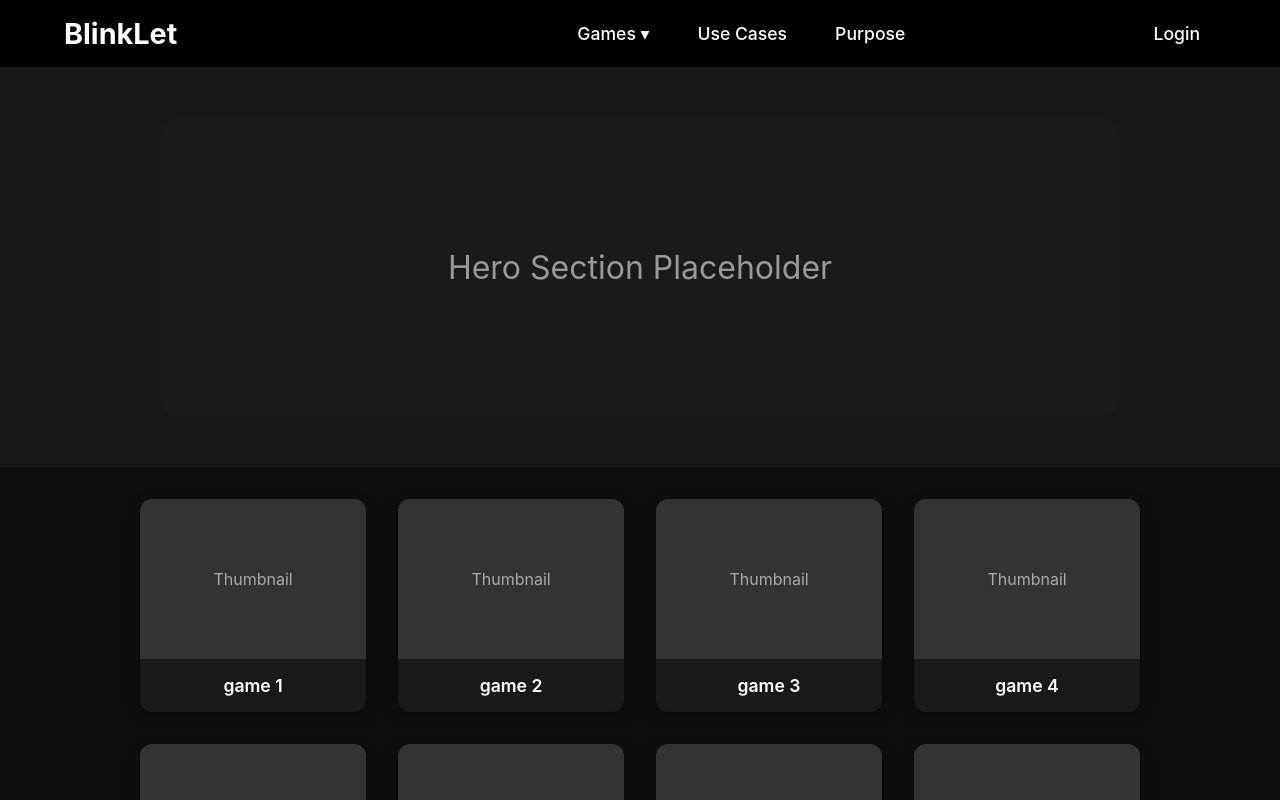
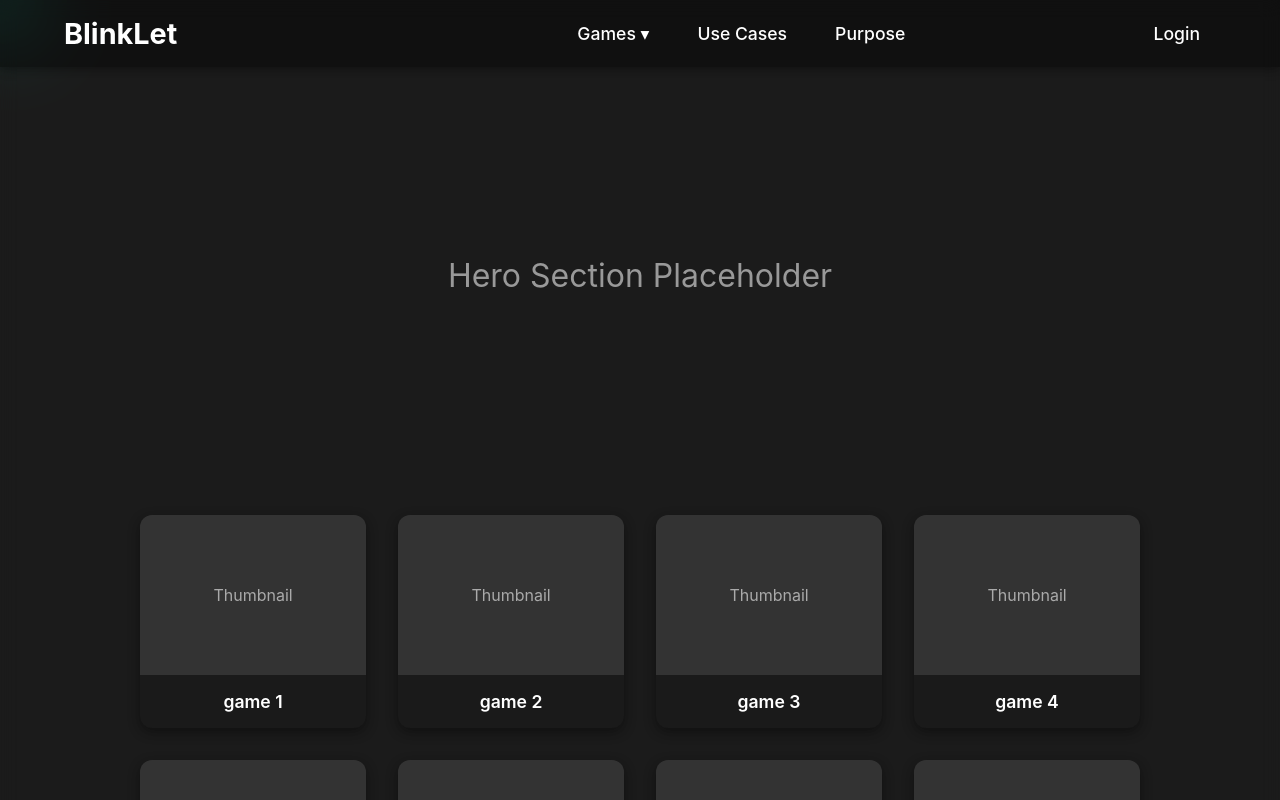
Before and after one commit to olivia-ma/hackharvard2025, a React (Vite) app: page / in a window 1280 px wide. Shown: the top 800 px of the page. Built offline with nearby package versions, Linux system fonts and the light colour scheme; no server answers.

Commit message:
gradient cursor

```diff
--- a/src/App.jsx
+++ b/src/App.jsx
@@ -1,3 +1,5 @@
+// app.jsx
+
 import React from "react";
 import { Routes, Route, Link } from "react-router-dom";
 import "./index.css";
@@ -8,6 +10,7 @@ import Game4 from "./pages/Game4";
 import LoginPage from "./pages/LoginPage";
 import SnakeGame from "./snakeGame";
 
+import GradientCursor from "./components/GradientCursor";
 
 function Navbar() {
   return (
@@ -112,6 +115,8 @@ function LandingPage() {
 export default function App() {
   return (
     <div>
+      <GradientCursor />
+      <div className="app-content">
           <Navbar />
           <Routes>
             <Route path="/" element={<LandingPage />} />
@@ -126,6 +131,8 @@ export default function App() {
             <Route path="/snake" element={<Snake />} />
           </Routes>
       </div>
+    </div>
+
   );
 }
 
--- /dev/null
+++ b/src/components/GradientCursor.jsx
@@ -0,0 +1,18 @@
+import { useEffect, useState } from "react";
+
+export default function GradientCursor() {
+  const [pos, setPos] = useState({ x: 0, y: 0 });
+
+  useEffect(() => {
+    const move = (e) => setPos({ x: e.clientX, y: e.clientY });
+    window.addEventListener("mousemove", move);
+    return () => window.removeEventListener("mousemove", move);
+  }, []);
+
+  return (
+    <div
+      className="gradient-cursor"
+      style={{ left: pos.x, top: pos.y }}
+    />
+  );
+}
--- a/src/index.css
+++ b/src/index.css
@@ -2,7 +2,7 @@
 
 :root {
   --background: #0f0f0f;
-  --accent: #00FFD1;
+  --accent: rgb(0, 255, 209);
   --text: #ffffff;
   --card: #1a1a1a;
   --hover: #222222;
@@ -22,7 +22,7 @@ body {
   align-items: center;
   justify-content: space-between;
   padding: 1rem 4rem;
-  background: black;
+  background: rgba(0, 0, 0, 0.4); /* translucent */
   box-shadow: 0 2px 10px rgba(0,0,0,0.4);
 }
 
@@ -149,9 +149,9 @@ body {
 
 /* Hero section */
 .hero {
-  height: 50vh;
-  background: #181818;
   display: flex;
+  height: 52vh;
+  /* background: rgba(24, 24, 24, 0.4); */
   justify-content: center;
   align-items: center;
 }
@@ -159,7 +159,7 @@ body {
 .hero .placeholder {
   width: 75%;
   height: 75%;
-  background: var(--card);
+  /* background: rgba(24, 24, 24, 0.4);  */
   border-radius: 20px;
   display: flex;
   justify-content: center;
@@ -230,3 +230,24 @@ body {
 .game-card-link:hover {
   color: inherit;
 }
+
+.gradient-cursor {
+  position: fixed;
+  width: 80px;
+  height: 80px;
+  pointer-events: none;
+  border-radius: 50%;
+  transform: translate(-50%, -50%);
+  z-index: -999;
+  background: radial-gradient(circle at center, rgba(0, 255, 209, 0.7), rgba(0, 150, 255, 0) 70%);
+  filter: blur(40px);
+  mix-blend-mode: screen;
+  transition: transform 0.1s ease-out;
+}
+
+.app-content {
+  position: relative;
+  z-index: 1; /* sits above cursor */
+  background: rgba(255, 255, 255, 0.05);
+  backdrop-filter: blur(10px);
+}
```
Also changed, not shown: src/App.css (line endings or trailing spaces). Lines whose indentation alone changed are shown as unchanged.
